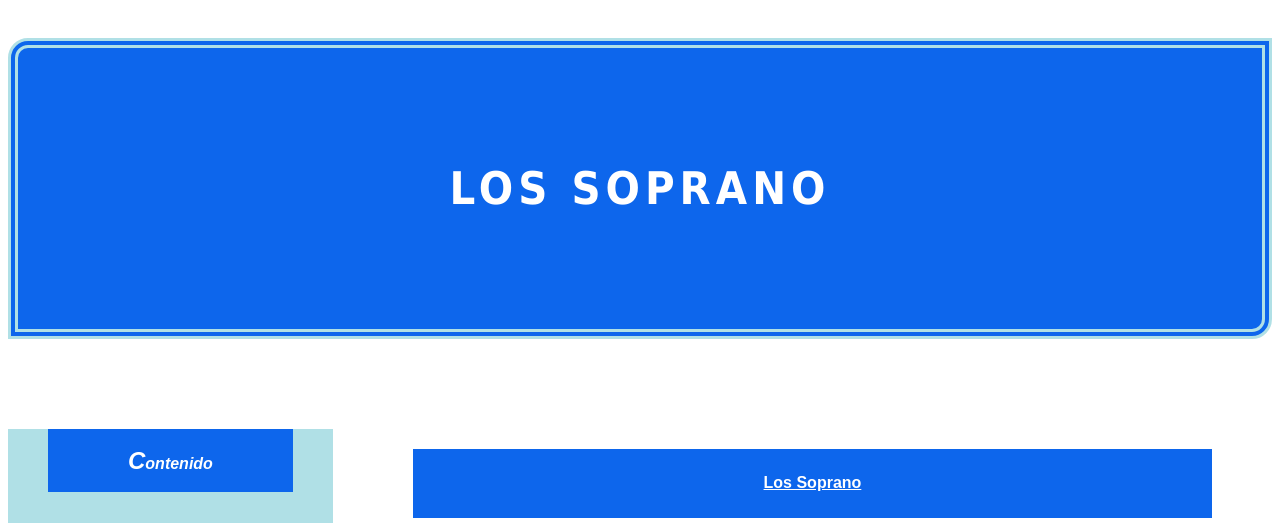
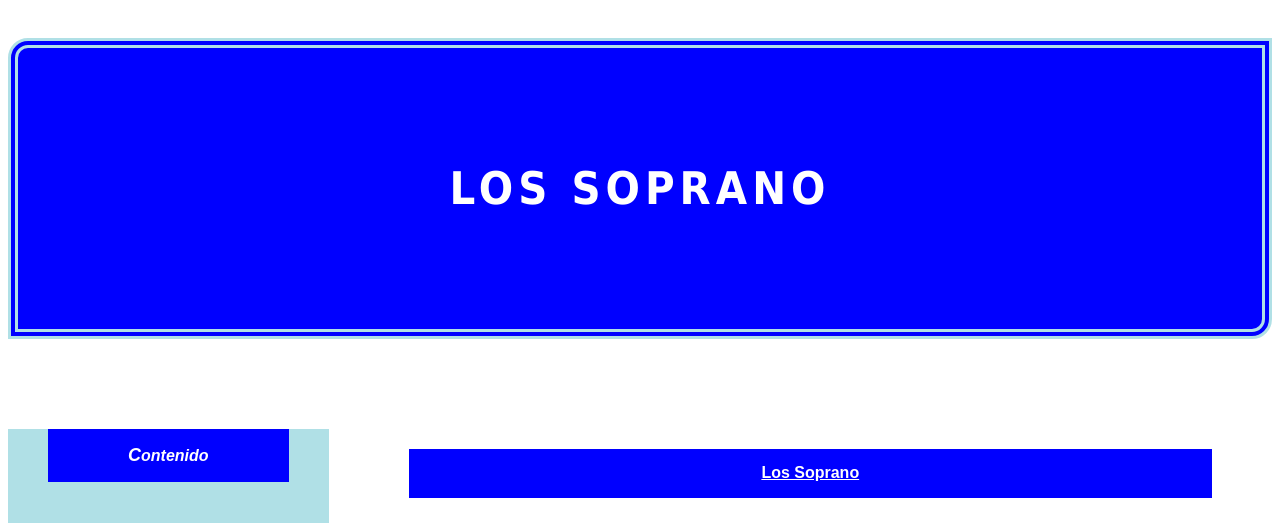
Before and after one commit to UO258935/sew, a plain HTML site: page index.html in a window 1280 px wide. Shown: the top 523 px of the page. Drawn offline with Linux system fonts and the light colour scheme.

Commit message:
more changes in colors
jesus q de changes en los colores bro

```diff
--- a/estilo/estilo_los_soprano.css
+++ b/estilo/estilo_los_soprano.css
@@ -17,7 +17,7 @@
 main{grid-area: main;}
 
 h1{
-  background-color:rgb(13, 102, 236);
+  background-color:blue;
   color: #fff;
   text-transform: uppercase;
   border: PowderBlue 10px double;
@@ -32,7 +32,6 @@
 h2, h3, h4, h5, h6{
   font-family: Arial;
   font-weight: 900;
-  color: black;
   font-size: medium;
   padding: 10px 80px;
   margin:40px;
@@ -43,17 +42,16 @@
   font-style: italic;
   font-weight: 600;
   text-align: center;
-  background-color: rgb(13, 102, 236);
+  background-color: blue;
   color: white ;
 }
 
 h2::first-letter,h4::first-letter{
-  font-size: x-large;
+  font-size: large;
 }
 
 h3{
-  padding: 20px;
-  background-color: rgb(13, 102, 236);
+  background-color: blue;
   text-decoration: underline;
   color: white;
 }
```
